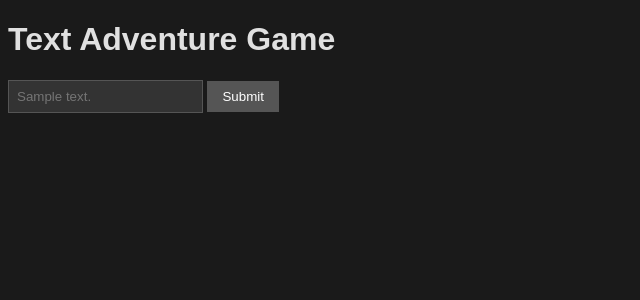
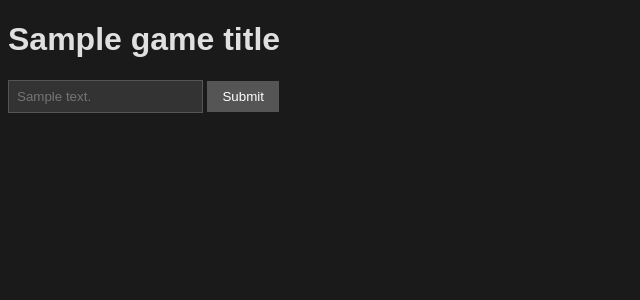
Before and after one commit to kmedya-dev/my_pygame, a Flask app: template templates/game.html in a window 1280 px wide. Shown: the top 300 px of the page, without its empty margins (0-640 px from the left). Run offline with Flask 3, Linux system fonts and the light colour scheme; the template is opened without the code that fills it: most values are stand-ins (such as "Sample title", 1, 10 or a date in 2020).

Commit message:
Dynamically change game title based on game state

```diff
--- a/main.py
+++ b/main.py
@@ -7,7 +7,7 @@ app.secret_key = 'your_secret_key' # Replace with a strong secret key in product
 @app.route('/')
 def index():
     session['game_state'] = 'text_adventure_start' # New state for clarity
-    return render_template('game.html', message="Welcome to the Text Adventure! You find yourself in a dark room. There is a door to your left and a door to your right.", placeholder_text="Type your choice (left/right)")
+    return render_template('game.html', message="Welcome to the Text Adventure! You find yourself in a dark room. There is a door to your left and a door to your right.", placeholder_text="Type your choice (left/right)", game_title="Text Adventure Game")
 
 @app.route('/play', methods=['POST'])
 def play():
@@ -20,13 +20,13 @@ def play():
             session['game_state'] = 'guessing_game_start'
             session['secret_number'] = random.randint(1, 100)
             session['guesses_taken'] = 0
-            return render_template('game.html', message="You chose the left door and found a treasure chest! Now, let's play a guessing game. I'm thinking of a number between 1 and 100. What's your guess?", placeholder_text="Type your guess (1-100)")
+            return render_template('game.html', message="You chose the left door and found a treasure chest! Now, let's play a guessing game. I'm thinking of a number between 1 and 100. What's your guess?", placeholder_text="Type your guess (1-100)", game_title="Number Guessing Game")
         elif user_input == 'right':
             session['game_state'] = 'game_over' # New state for clarity
-            return render_template('game.html', message="You chose the right door and fell into a pit. Game Over. Refresh to play again.", placeholder_text="Game Over")
+            return render_template('game.html', message="You chose the right door and fell into a pit. Game Over. Refresh to play again.", placeholder_text="Game Over", game_title="Game Over")
         else:
             session['game_state'] = 'game_over'
-            return render_template('game.html', message="Invalid choice. You are stuck in the room forever. Game Over. Refresh to play again.", placeholder_text="Game Over")
+            return render_template('game.html', message="Invalid choice. You are stuck in the room forever. Game Over. Refresh to play again.", placeholder_text="Game Over", game_title="Game Over")
 
     elif current_game_state == 'guessing_game_start' or current_game_state == 'guessing_game_playing':
         try:
@@ -44,17 +44,17 @@ def play():
             else:
                 message = f"You got it! The number was {secret_number}. It took you {guesses_taken} guesses. Game Over. Refresh to play again."
                 session['game_state'] = 'game_over' # Game over after guessing game win
-            return render_template('game.html', message=message, placeholder_text="Game Over")
+            return render_template('game.html', message=message, placeholder_text="Game Over", game_title="Number Guessing Game")
         except ValueError:
             message = "Please enter a valid number."
-            return render_template('game.html', message=message, placeholder_text="Enter a number")
+            return render_template('game.html', message=message, placeholder_text="Enter a number", game_title="Number Guessing Game")
 
     elif current_game_state == 'game_over':
-        return render_template('game.html', message="Game over. Please refresh to play again.", placeholder_text="Game Over")
+        return render_template('game.html', message="Game over. Please refresh to play again.", placeholder_text="Game Over", game_title="Game Over")
 
     else: # Fallback for unexpected state
         session['game_state'] = 'game_over'
-        return render_template('game.html', message="An unexpected error occurred. Game over. Please refresh to play again.", placeholder_text="Game Over")
+        return render_template('game.html', message="An unexpected error occurred. Game over. Please refresh to play again.", placeholder_text="Game Over", game_title="Game Over")
 
 
 if __name__ == '__main__':
--- a/templates/game.html
+++ b/templates/game.html
@@ -1,7 +1,7 @@
 <!DOCTYPE html>
 <html>
 <head>
-    <title>Text Adventure Game</title>
+    <title>{{ game_title }}</title>
     <style>
         body {
             background-color: #1a1a1a;
@@ -30,7 +30,7 @@
     </style>
 </head>
 <body>
-    <h1>Text Adventure Game</h1>
+    <h1>{{ game_title }}</h1>
     <p>{{ message }}</p>
     <form method="POST" action="/play">
         <input type="text" name="choice" placeholder="{{ placeholder_text }}">
```
